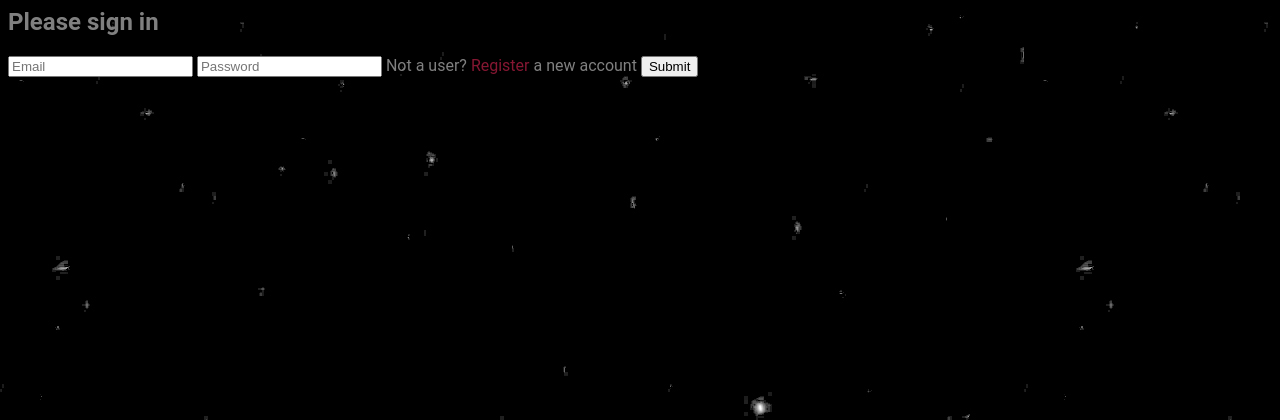
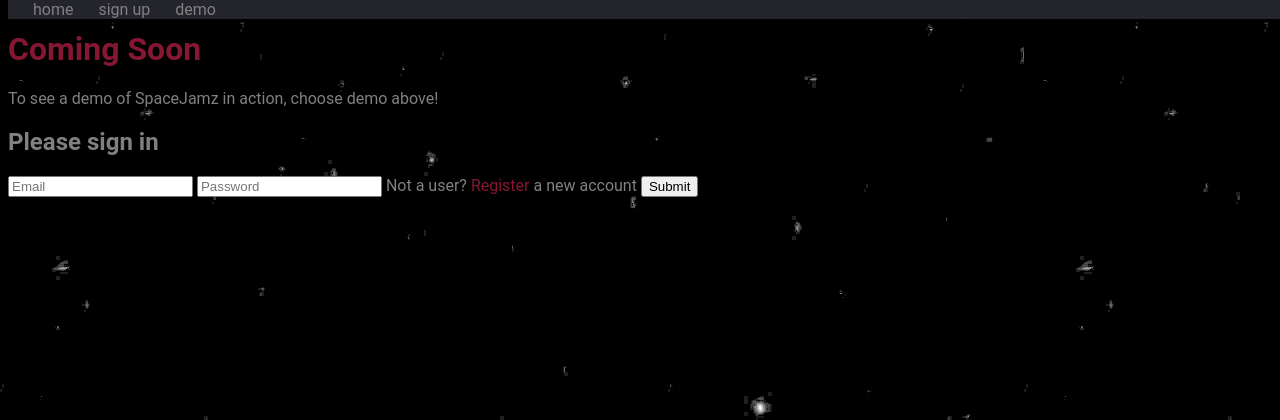
Before and after one commit to br3annalynn/Hackbright_Project, a Flask app: page /login in a window 1280 px wide. Shown: the top 420 px of the page. Run offline with Flask 2, Linux system fonts and the light colour scheme; parts of the project's set-up code (start-up, migrations or seed data) failed here and were passed over.

Commit message:
Added coming soon messages.

```diff
--- a/static/css/main.css
+++ b/static/css/main.css
@@ -40,6 +40,7 @@ body{
     width: 100%;
     position: absolute;
     background-color: rgba(40, 40, 50, .9);
+    top: 0px;
 }
 
 .top-navs{
@@ -366,5 +367,10 @@ p:hover {
     background-image: url('../imgs/rdio_thumb.png');
 }
 
+.coming-soon{
+    color: rgb(133, 23, 50);
+    margin-top: 30px;
+}
+
 /*red
 rgb(133, 23, 50);*/
--- a/templates/about.html
+++ b/templates/about.html
@@ -2,7 +2,7 @@
 
     {%block body%}
         <div class="top-navBar">
-            <div class="top-navs"><a class="nav-buttons" href="{{url_for("show_planets")}}">login</a></div>
+            <div class="top-navs"><a class="nav-buttons" href="{{url_for("login")}}">login</a></div>
             <div class="top-navs"><a class="nav-buttons" href="{{url_for("get_registration_info")}}">sign up</a></div>
             <div class="top-navs"><a class="nav-buttons" href="{{url_for("show_planets")}}">demo</a></div>
         </div>
--- a/templates/login.html
+++ b/templates/login.html
@@ -1,6 +1,15 @@
 {% extends 'main.html' %}
 
     {%block body%}
+    <div class="top-navBar">
+        <div class="top-navs"><a class="nav-buttons" href="/">home</a></div>
+        <div class="top-navs"><a class="nav-buttons" href="{{url_for("get_registration_info")}}">sign up</a></div>
+        <div class="top-navs"><a class="nav-buttons" href="{{url_for("show_planets")}}">demo</a></div>
+    </div>
+    <div>
+        <h1 class="coming-soon"> Coming Soon </h1>
+        To see a demo of SpaceJamz in action, choose demo above!
+    </div>
     <form class="signin" action="{{url_for("authenticate")}}" method='POST'>
         <h2 class="signin-heading">Please sign in</h2>
 
```
Also changed, not shown: templates/register.html (+8 -0 lines).
